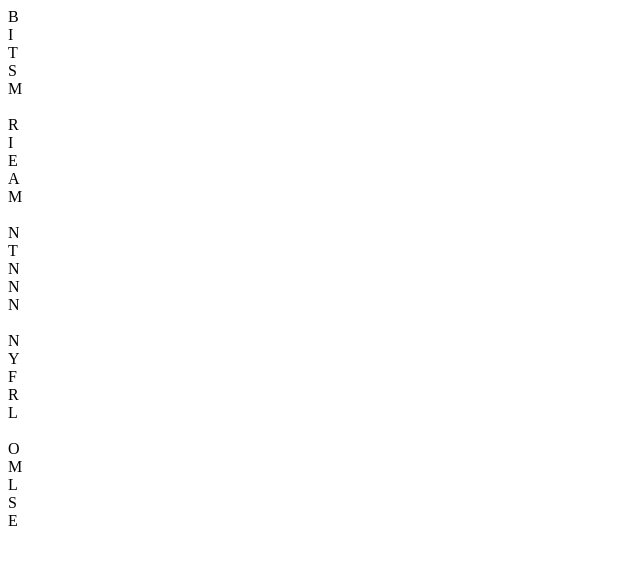
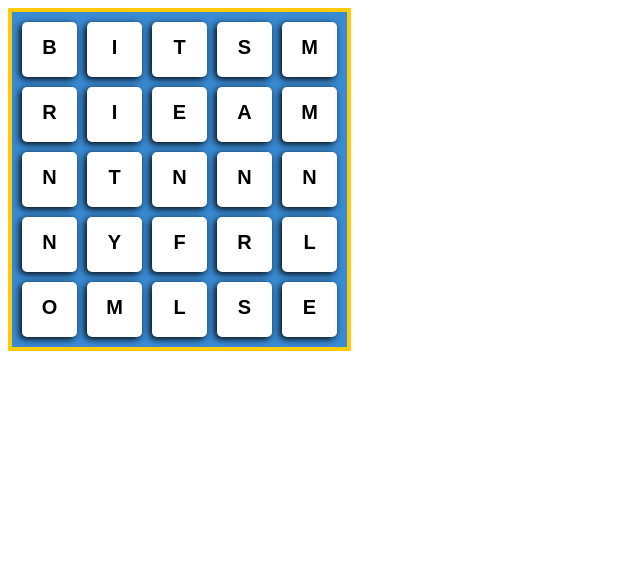
Before and after one commit to tvolk131/boggle, a React app: page / in a window 1280 px wide. Shown: the top 564 px of the page, without its empty margins (0-640 px from the left). Built offline with nearby package versions, Linux system fonts and the light colour scheme; the HTML template or start-up script is replaced by a standard one.

Commit message:
Board has proper styling

```diff
--- a/client/src/index.jsx
+++ b/client/src/index.jsx
@@ -4,6 +4,7 @@ import { Provider } from 'react-redux';
 import store from './store';
 
 import Board from './components/Board.jsx';
+import './styles.css'
 
 render(
   <Provider store={store}>
--- /dev/null
+++ b/client/src/styles.css
@@ -0,0 +1,21 @@
+.letter {
+  font-family: sans-serif;
+  font-size: 1.25em;
+  font-weight: bold;
+  display: inline-block;
+  border-radius: 5px;
+  background: #FFFFFF;
+  width: 55px;
+  height: 55px;
+  margin: 5px;
+  text-align: center;
+  line-height: 50px;
+  box-shadow: -2px 2px 7px black;
+}
+
+.board {
+  background: #398BD4;
+  border: 4px solid #FFCA08;
+  display: inline-block;
+  padding: 5px;
+}
```
